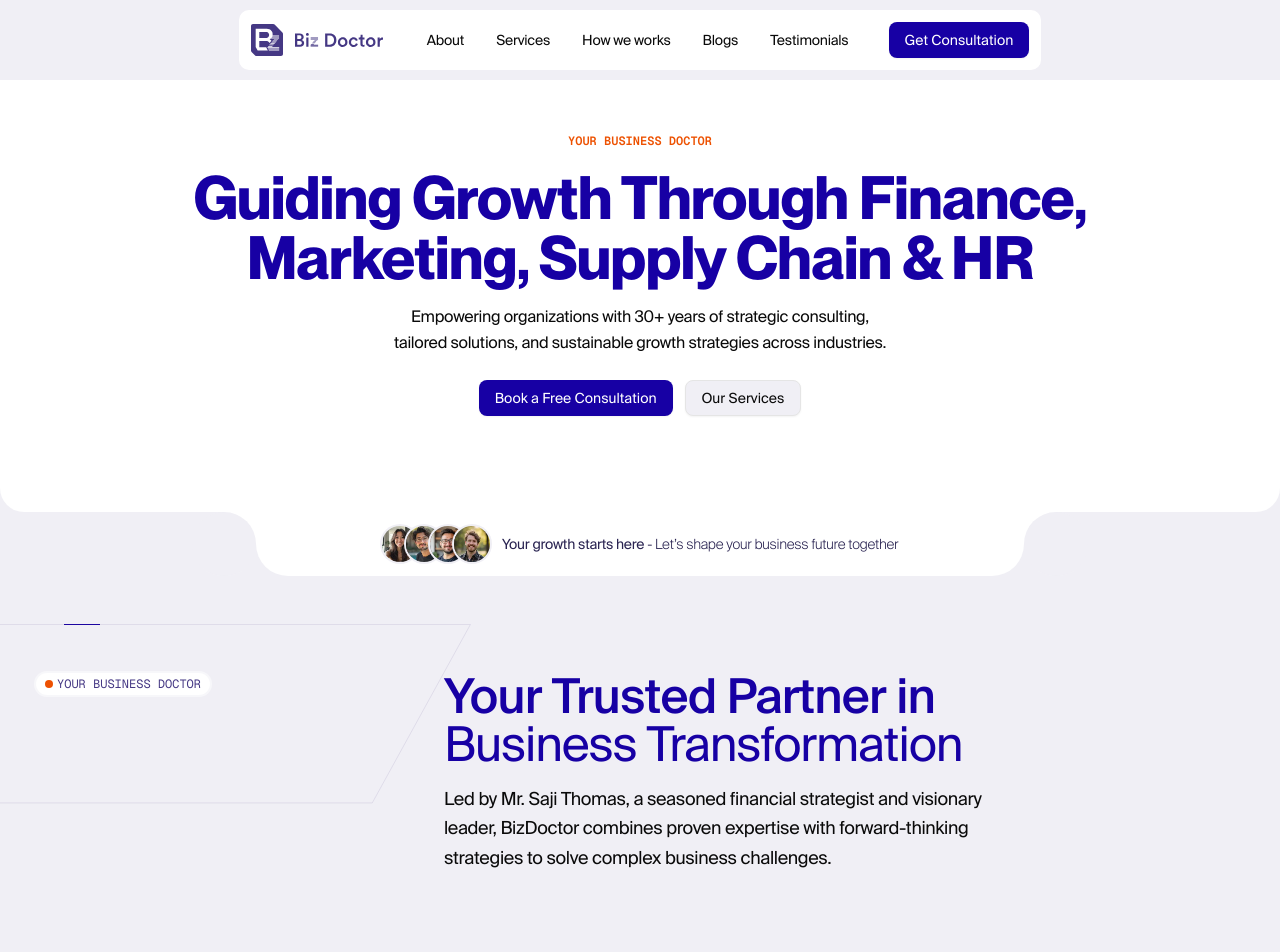
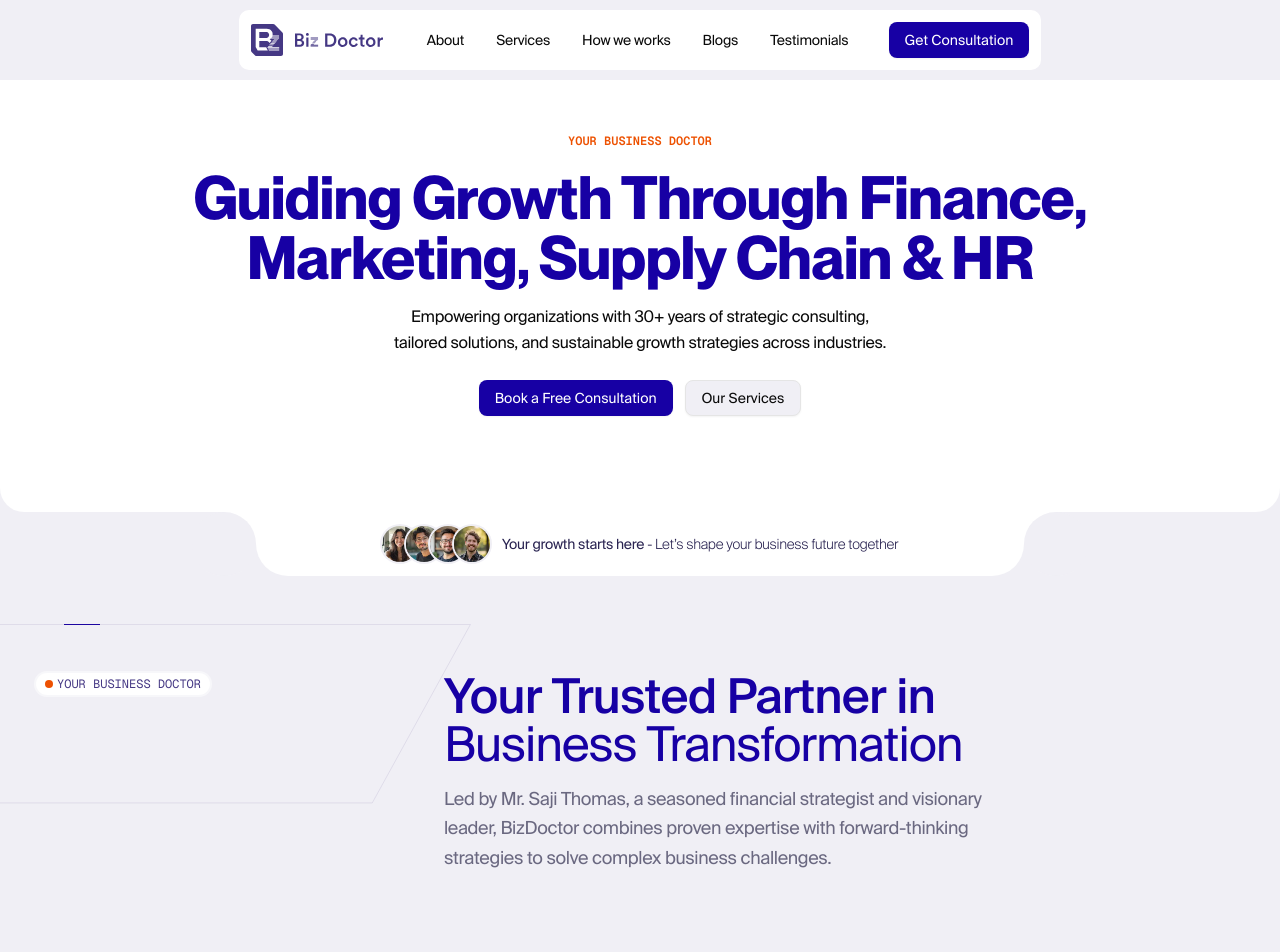
Before and after one commit to itzTedx/biz-doctor, a Next.js app: page / in a window 1280 px wide. Shown: the top 952 px of the page. Built offline with nearby package versions, Linux system fonts and the light colour scheme.

Commit message:
refactor(home): update paragraph styling and add new entry to VSCode settings

```diff
--- a/src/app/page.tsx
+++ b/src/app/page.tsx
@@ -57,7 +57,7 @@
               <h2 className="text-balance font-semibold text-5xl text-primary">
                 Your Trusted Partner in <span className="font-normal tracking-tight">Business Transformation</span>
               </h2>
-              <p className="max-w-xl text-lg">
+              <p className="max-w-xl text-lg text-muted-foreground">
                 Led by Mr. Saji Thomas, a seasoned financial strategist and visionary leader, BizDoctor combines proven
                 expertise with forward-thinking strategies to solve complex business challenges.
               </p>
```
